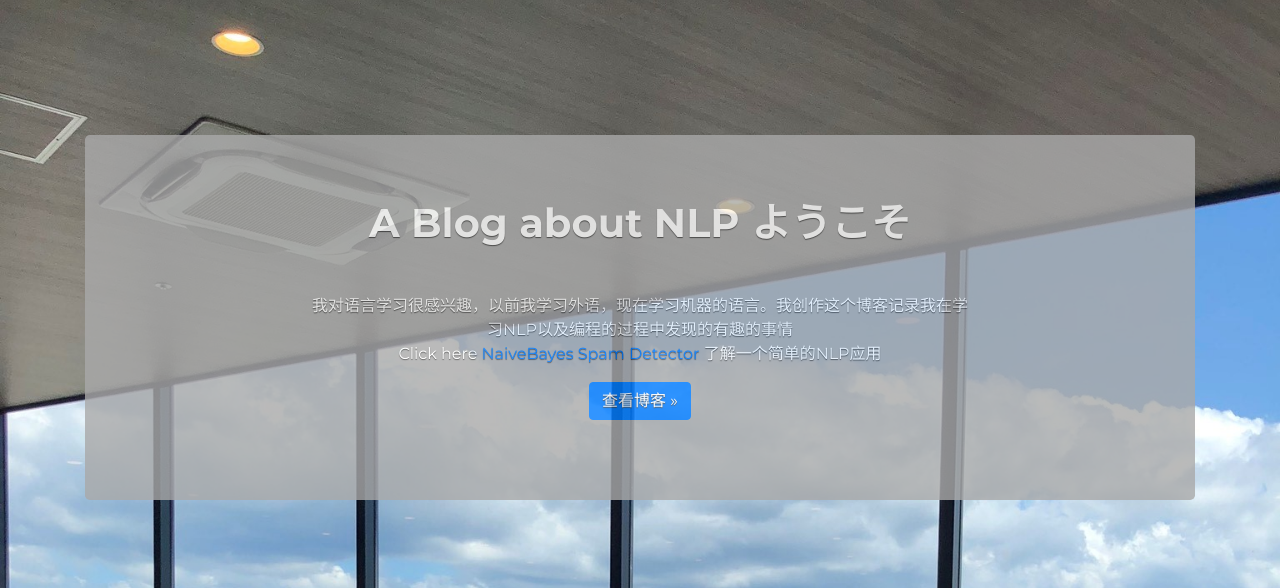
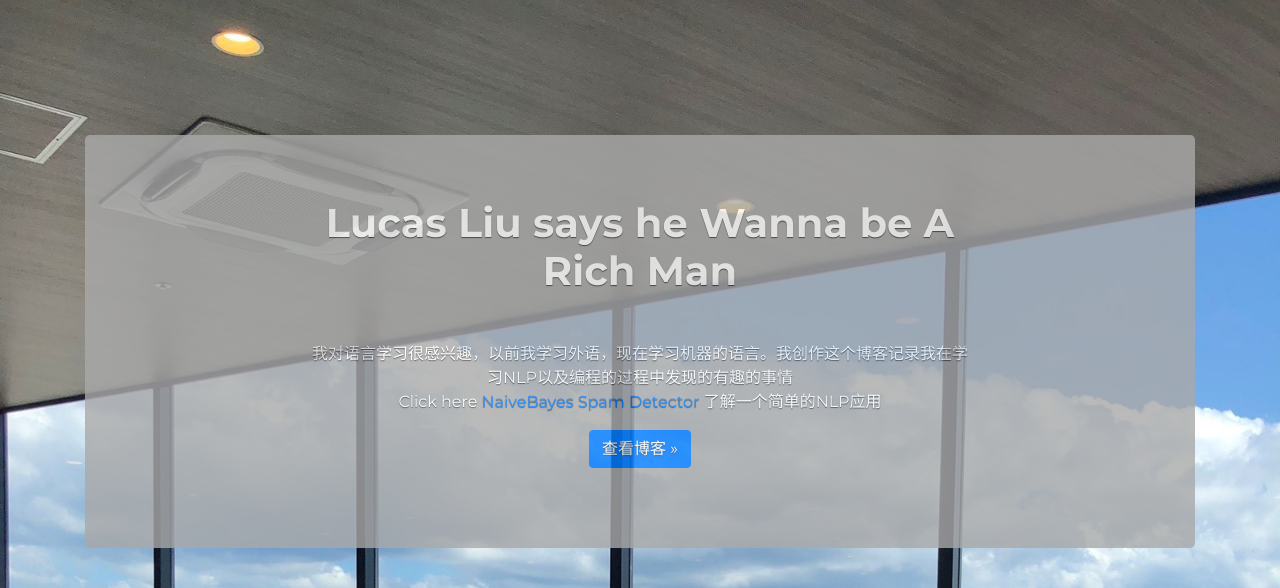
Before and after one commit to Hanshawn11/Blog, a Flask app: page / in a window 1280 px wide. Shown: the part 57-645 px from the top of the page. Run offline with Flask 2, Linux system fonts and the light colour scheme; some libraries are stand-ins or nearby versions.

Commit message:
Update index.html

```diff
--- a/templates/index.html
+++ b/templates/index.html
@@ -12,7 +12,7 @@
   <main role="main">
     <div class="jumbotron d-flex align-items-center">
       <div class="col-sm-8 mx-auto">
-        <h1 class="home-heading">A Blog about NLP ようこそ</h1>
+        <h1 class="home-heading">Lucas Liu says he Wanna be A Rich Man </h1>
         <p>我对语言学习很感兴趣，以前我学习外语，现在学习机器的语言。我创作这个博客记录我在学习NLP以及编程的过程中发现的有趣的事情 <br>Click here
          <a href="inputext">NaiveBayes Spam Detector</a> 了解一个简单的NLP应用</p>
         <p>
```
